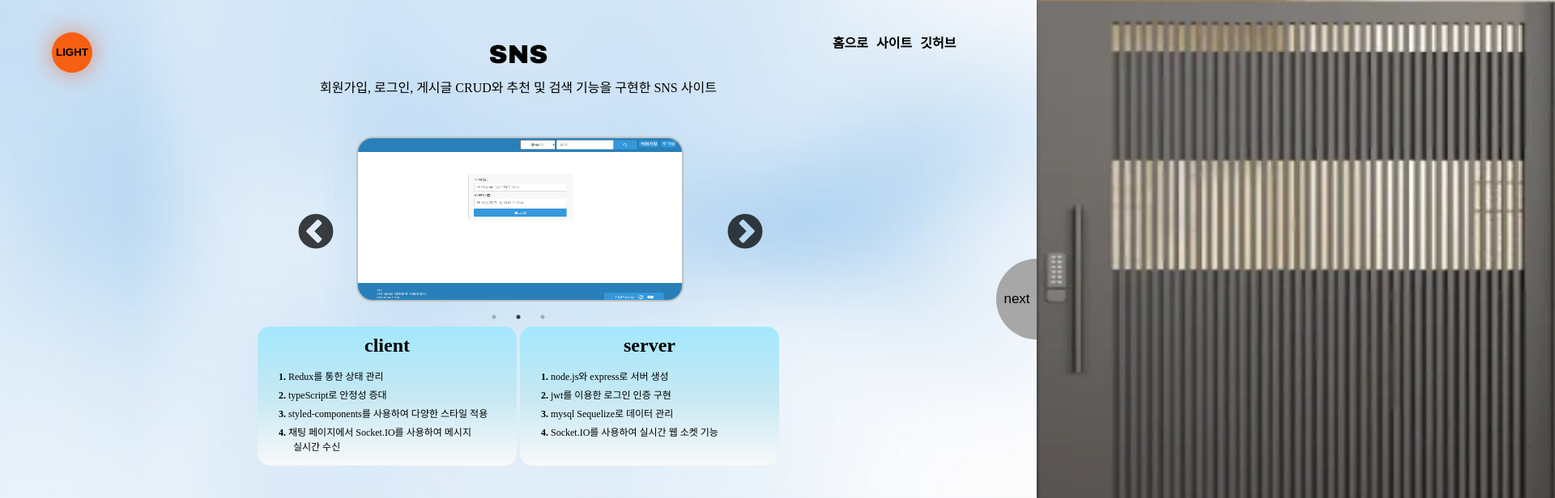
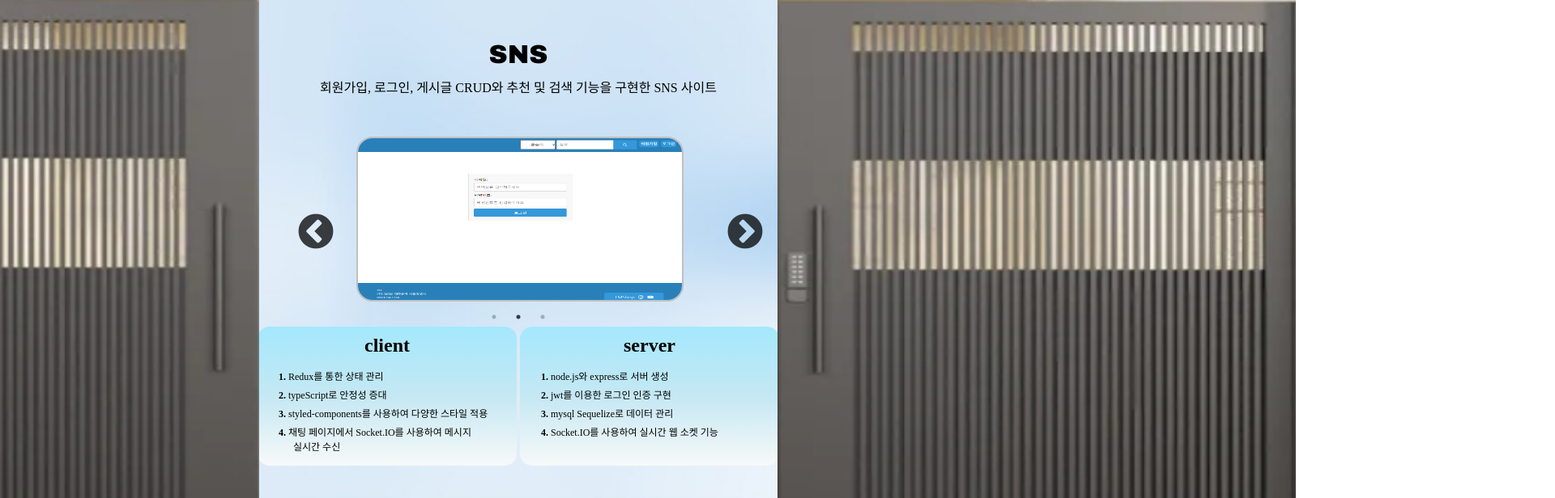
Before and after one commit to tomyhas59/portfolio, a React (Create React App) app: page /projects/1 in a window 1280 px wide. Shown: the top 616 px of the page at 81% size, 1920 px wide, since content can reach past the window. Built offline with nearby package versions, Linux system fonts and the light colour scheme.

Commit message:
transform: translateX(50%);

```diff
--- a/src/css/projects.css
+++ b/src/css/projects.css
@@ -66,26 +66,25 @@
 /*profect page*/
 
 .projectPageWrapper {
-  width: 100vw;
-  height: 100vh;
+  width: 100%;
   overflow: hidden;
 }
 
 @keyframes openLeftDoor {
   from {
-    left: 0;
+    transform: translateX(0);
   }
   to {
-    left: -50%;
+    transform: translateX(-50%);
   }
 }
 
 @keyframes openRightDoor {
   from {
-    right: 0;
+    transform: translateX(0);
   }
   to {
-    right: -50%;
+    transform: translateX(50%);
   }
 }
 
@@ -93,6 +92,7 @@
 .rightDoor {
   z-index: 99999;
   position: absolute;
+  top: 0;
   width: 50%;
   height: 100%;
   background-image: url("../img/leftDoor.png");
```
